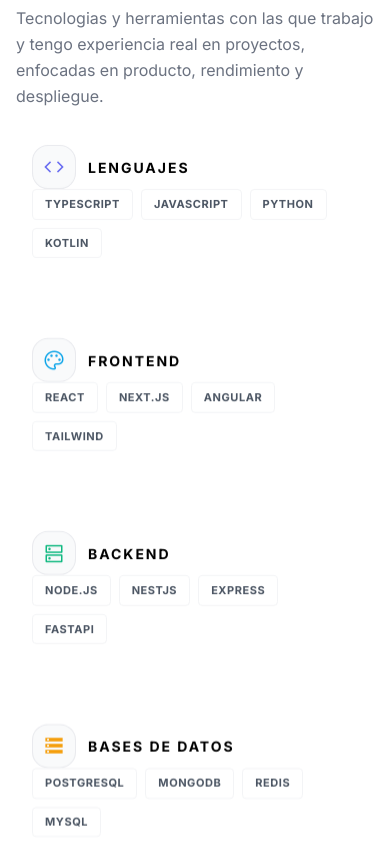
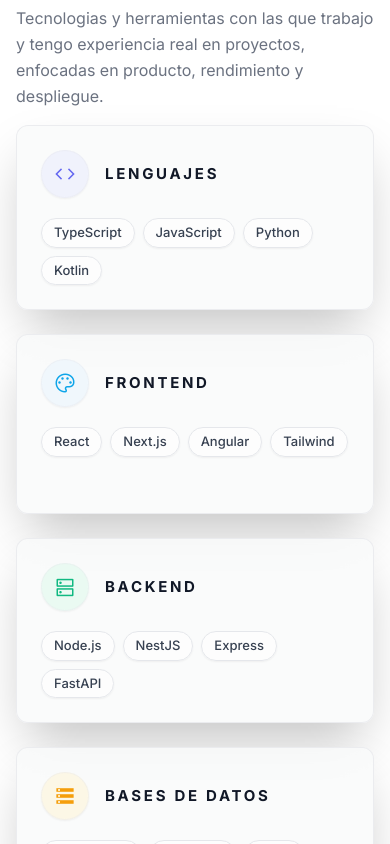
Before and after one commit to BlackDFCN/Portfolio, a Next.js app: page / in a window 390 px wide. Shown: the part 2740-3584 px from the top of the page. Built offline with nearby package versions, Linux system fonts and the light colour scheme.

Commit message:
fix: improve stack section layout and styling for enhanced visual appeal and user engagement

```diff
--- a/app/page.tsx
+++ b/app/page.tsx
@@ -246,42 +246,41 @@
               Tecnologias y herramientas con las que trabajo y tengo experiencia real en proyectos, enfocadas en producto, rendimiento y despliegue.
             </p>
           </div>
-          <div className="grid grid-cols-1 gap-5 md:grid-cols-2 lg:grid-cols-3">
+          <div className="grid grid-cols-1 gap-6 md:grid-cols-2 lg:grid-cols-3">
             {stackContent.groups.map((group, index) => (
               <article
-                className={`pillar-card stack-lift reveal ${
-                  index === 0 ? "" : `reveal-delay-${Math.min(index, 4)}`
-                }`}
+                className={`group transition-all duration-300 rounded-xl border border-gray-200/70 bg-gray-50/80 shadow-2xl backdrop-blur-md hover:shadow-2xl hover:-translate-y-1 hover:scale-[1.025] dark:border-white/10 dark:bg-[#23272e]/90 dark:shadow-black/40 dark:hover:shadow-2xl flex flex-col p-6 min-h-[180px]`}
                 data-reveal
                 key={group.title}
               >
-                <div className="flex items-center gap-3">
-                  <span className="flex h-11 w-11 items-center justify-center rounded-2xl border border-gray-200/80 bg-gray-50 dark:border-white/10 dark:bg-white/5">
+                <div className="flex items-center gap-4 mb-3">
+                  <span className={`flex h-12 w-12 items-center justify-center rounded-full shadow-sm ring-1 ring-inset ring-gray-200/40 dark:ring-white/10 transition-all duration-300
+                    ${group.title === "Lenguajes" ? "bg-indigo-100/40 dark:bg-indigo-400/10" :
+                      group.title === "Frontend" ? "bg-sky-100/40 dark:bg-sky-400/10" :
+                      group.title === "Backend" ? "bg-emerald-100/40 dark:bg-emerald-400/10" :
+                      group.title === "Bases de Datos" ? "bg-amber-100/40 dark:bg-amber-400/10" :
+                      group.title === "Cloud & DevOps" ? "bg-violet-100/40 dark:bg-violet-400/10" :
+                      "bg-slate-100/40 dark:bg-slate-400/10"}`}
+                  >
                     <span
-                      className={`material-symbols-outlined text-xl ${
-                        group.title === "Lenguajes"
-                          ? "text-indigo-500"
-                          : group.title === "Frontend"
-                            ? "text-sky-500"
-                            : group.title === "Backend"
-                              ? "text-emerald-500"
-                              : group.title === "Bases de Datos"
-                                ? "text-amber-500"
-                                : group.title === "Cloud & DevOps"
-                                  ? "text-violet-500"
-                                  : "text-slate-500"
-                      }`}
+                      className={`material-symbols-outlined text-2xl transition-colors duration-300
+                        ${group.title === "Lenguajes" ? "text-indigo-500" :
+                          group.title === "Frontend" ? "text-sky-500" :
+                          group.title === "Backend" ? "text-emerald-500" :
+                          group.title === "Bases de Datos" ? "text-amber-500" :
+                          group.title === "Cloud & DevOps" ? "text-violet-500" :
+                          "text-slate-500"}`}
                     >
                       {group.icon}
                     </span>
                   </span>
-                  <h4 className="text-[clamp(14px,1vw,16px)] font-bold uppercase tracking-[0.14em] text-black dark:text-white">
+                  <h4 className="text-[clamp(15px,1.1vw,18px)] font-bold uppercase tracking-[0.18em] text-gray-900 dark:text-white">
                     {group.title}
                   </h4>
                 </div>
-                <div className="flex flex-wrap gap-2">
+                <div className="flex flex-wrap gap-2 mt-2">
                   {group.items.map((item) => (
-                    <span className="tech-pill" key={item}>
+                    <span className="px-3 py-1 rounded-full border border-gray-200 dark:border-white/10 bg-white/70 dark:bg-white/10 text-[clamp(13px,1vw,15px)] font-medium text-gray-700 dark:text-gray-200 shadow-sm transition-all duration-300 group-hover:bg-white/90 group-hover:dark:bg-white/20" key={item}>
                       {item}
                     </span>
                   ))}
```
